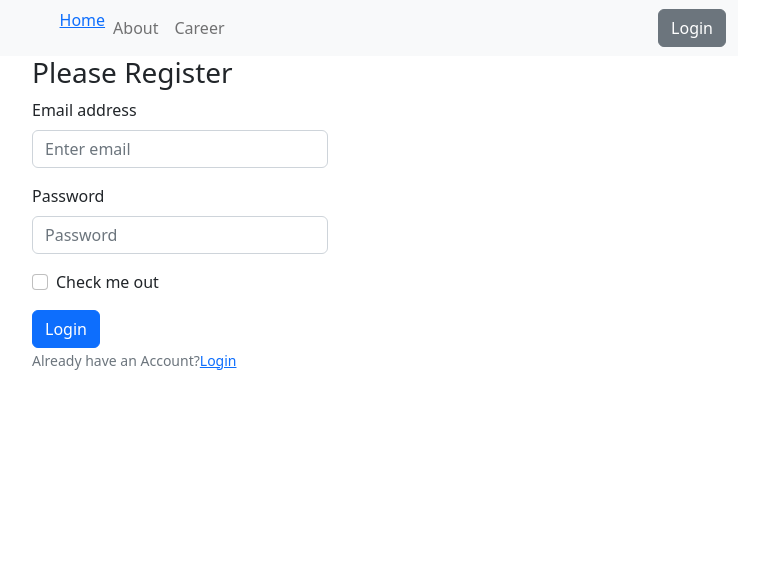
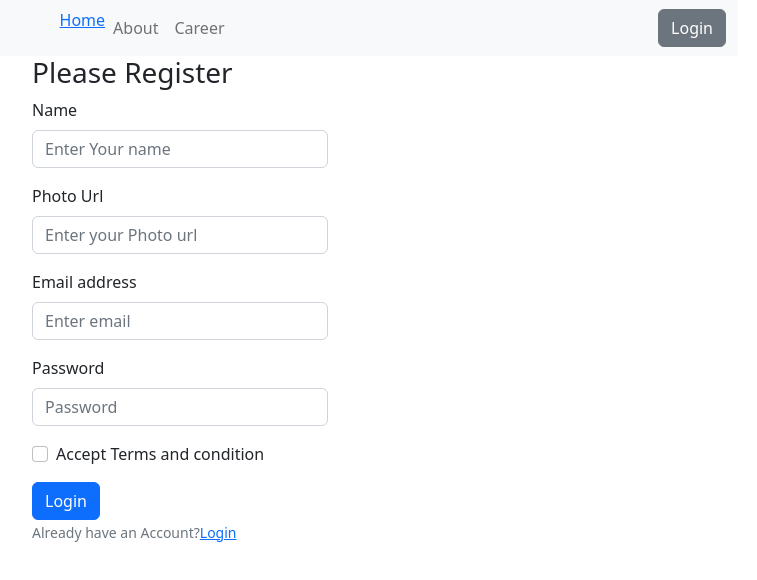
Before and after one commit to AkhiSharmin/news-dragon-client, a React (Vite) app: page /register in a window 1280 px wide. Shown: the top 580 px of the page, without its empty margins (460-1217 px from the left). Built offline with nearby package versions, Linux system fonts and the light colour scheme; no server answers.

Commit message:
all done

```diff
--- a/src/pages/Login/Register/Register.jsx
+++ b/src/pages/Login/Register/Register.jsx
@@ -8,10 +8,20 @@ const Register = () => {
         <Container className='w-25 mx-auto'>
             <h3>Please Register</h3>
         <Form>
+
+            <Form.Group className="mb-3" controlId="formBasicEmail">
+                <Form.Label>Name</Form.Label>
+                <Form.Control type="text" name='name' placeholder="Enter Your name" required/>
+            </Form.Group>
+
+            <Form.Group className="mb-3" controlId="formBasicEmail">
+                <Form.Label>Photo Url</Form.Label>
+                <Form.Control type="text" name='photo' placeholder="Enter your Photo url" required/>
+            </Form.Group>
+
             <Form.Group className="mb-3" controlId="formBasicEmail">
                 <Form.Label>Email address</Form.Label>
                 <Form.Control type="email" name='email' placeholder="Enter email" required/>
-
             </Form.Group>
 
             <Form.Group className="mb-3" controlId="formBasicPassword">
@@ -19,7 +29,7 @@ const Register = () => {
                 <Form.Control type="password" name='password' placeholder="Password" required/>
             </Form.Group>
             <Form.Group className="mb-3" controlId="formBasicCheckbox">
-                <Form.Check type="checkbox" label="Check me out" />
+                <Form.Check type="checkbox" name='accept' label="Accept Terms and condition" />
             </Form.Group>
 
             <Button variant="primary" type="submit">
```
